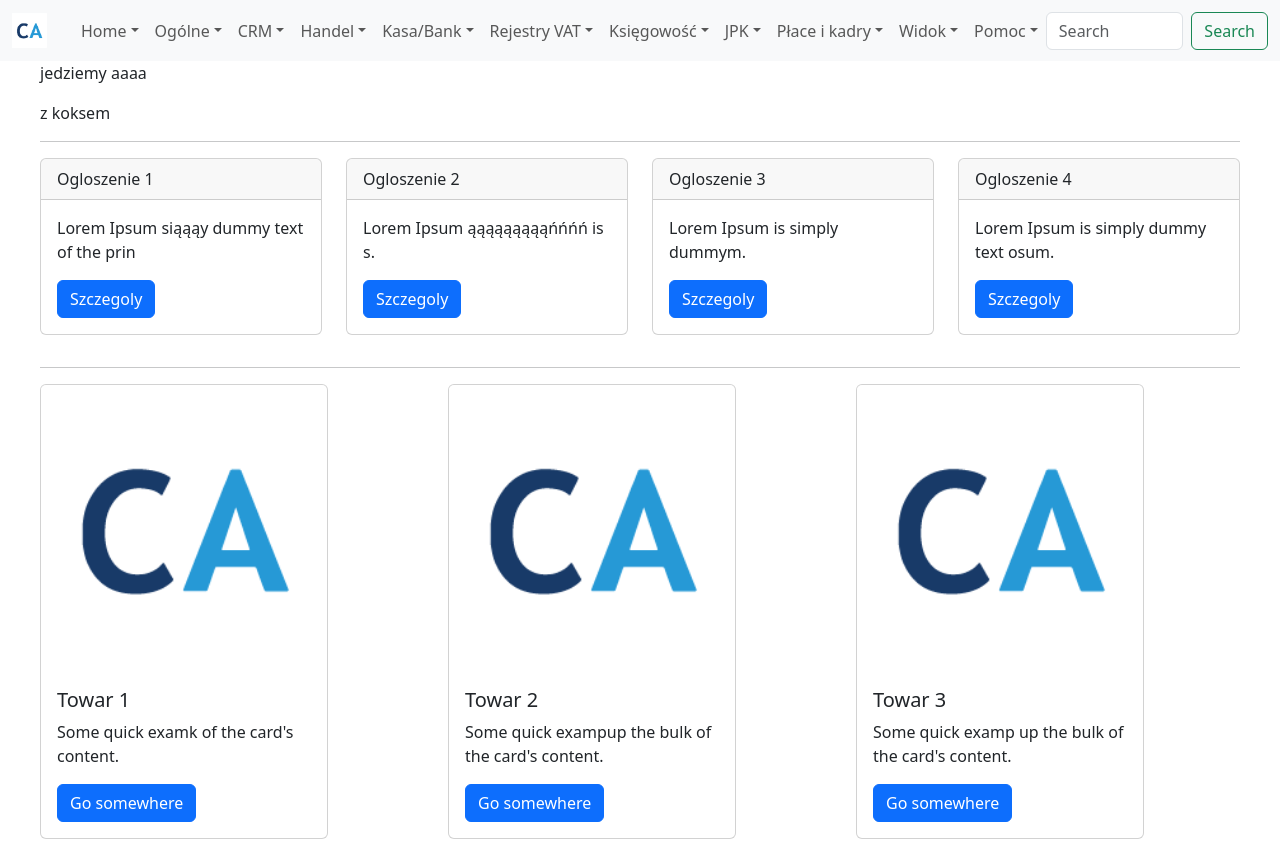
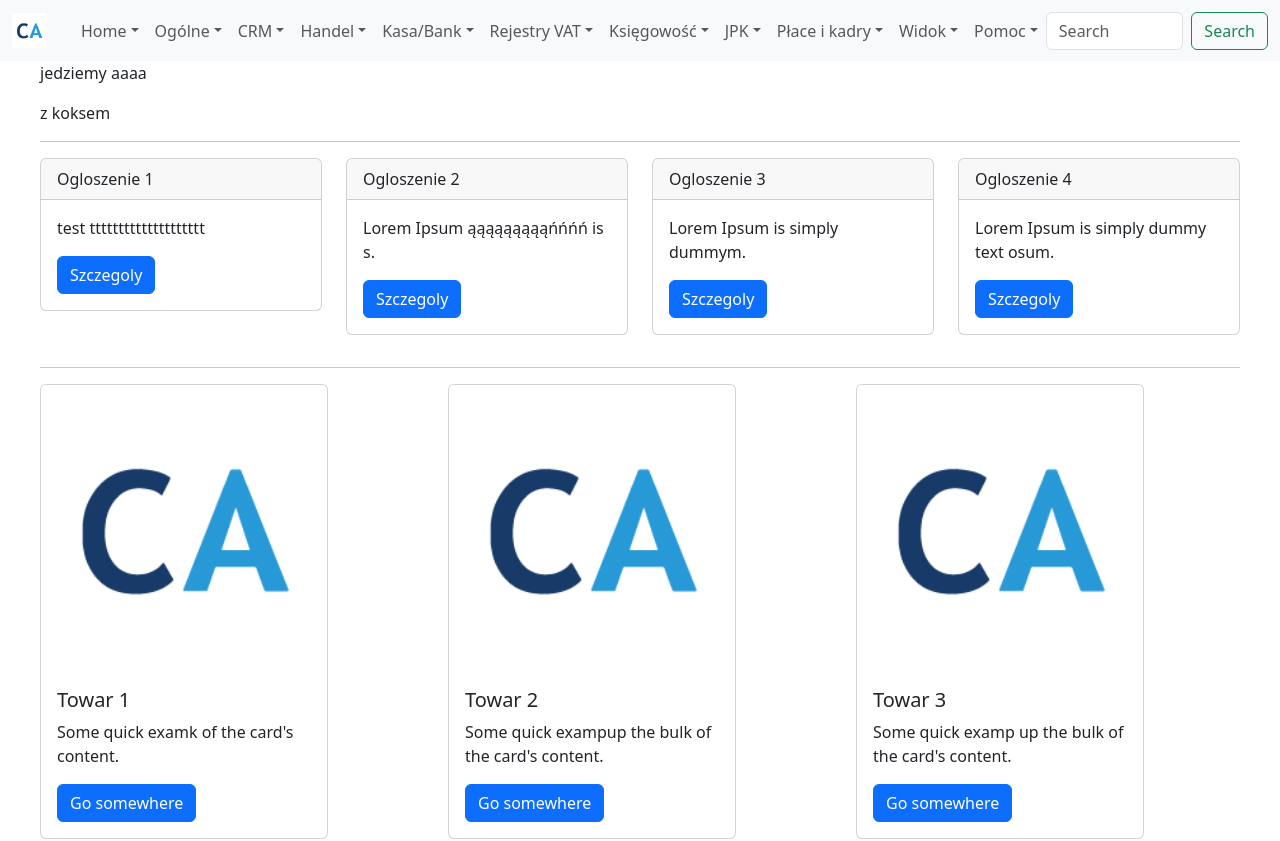
Before and after one commit to tsaranStudent/UserInterfaces, a React (Vite) app: page / in a window 1280 px wide. Shown: the top 841 px of the page. Built offline with nearby package versions, Linux system fonts and the light colour scheme.

Commit message:
test www.tsaran.pl

```diff
--- a/src/App.jsx
+++ b/src/App.jsx
@@ -21,7 +21,7 @@ function App() {
                         <Card.Header>Ogloszenie 1</Card.Header>
                         <Card.Body>
                             <Card.Text>
-                                Lorem Ipsum siąąąy dummy text of the prin
+                                test tttttttttttttttttttt
                             </Card.Text>
                             <Button variant="primary">Szczegoly</Button>
                         </Card.Body>
```
